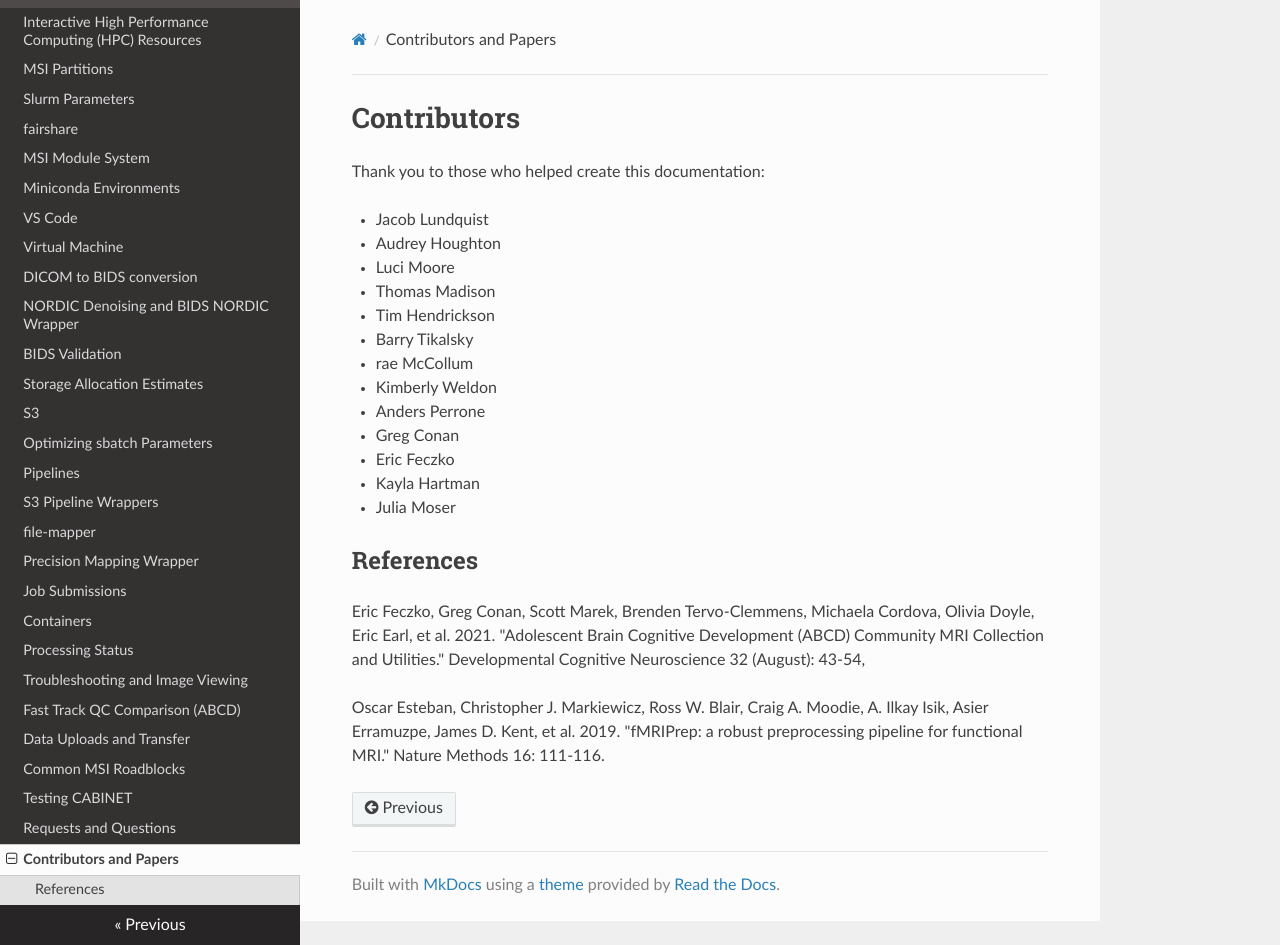
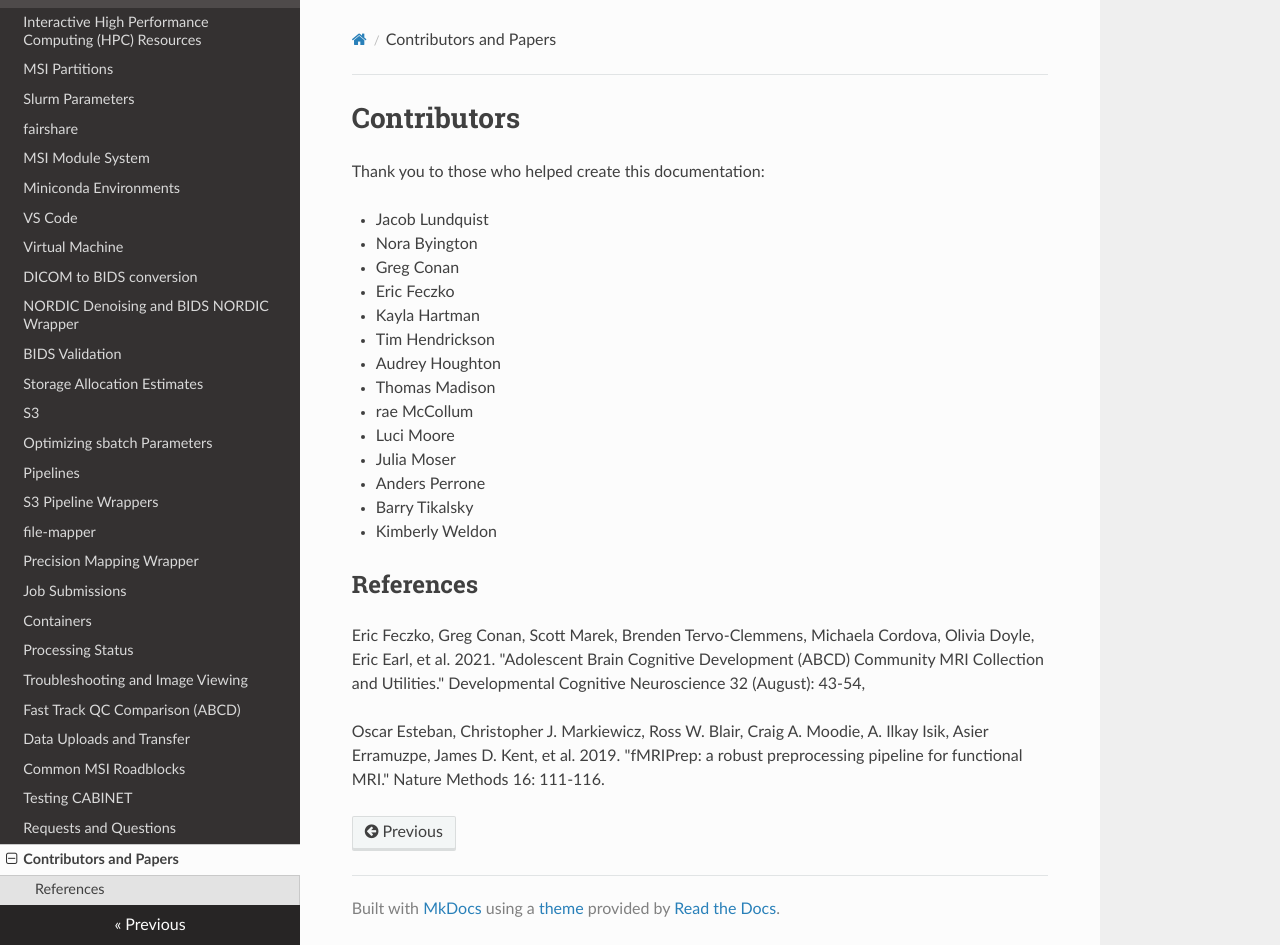
Before and after one commit to DCAN-Labs/cdni-brain, an MkDocs documentation site: the page built from docs/contributions.md, in a window 1280 px wide and 945 px high. Built offline with MkDocs 1.6.1, drawn with Linux system fonts in a browser that asks for light colours; nearby versions of some CDN libraries.

Commit message:
updated list and order

```diff
--- a/docs/contributions.md
+++ b/docs/contributions.md
@@ -3,18 +3,19 @@
 Thank you to those who helped create this documentation:
 
 - Jacob Lundquist
-- Audrey Houghton
-- Luci Moore
-- Thomas Madison
-- Tim Hendrickson
-- Barry Tikalsky
-- rae McCollum
-- Kimberly Weldon
-- Anders Perrone
+- Nora Byington
 - Greg Conan
 - Eric Feczko
 - Kayla Hartman
+- Tim Hendrickson
+- Audrey Houghton
+- Thomas Madison
+- rae McCollum
+- Luci Moore
 - Julia Moser
+- Anders Perrone
+- Barry Tikalsky
+- Kimberly Weldon
 
 ## References
 
```
